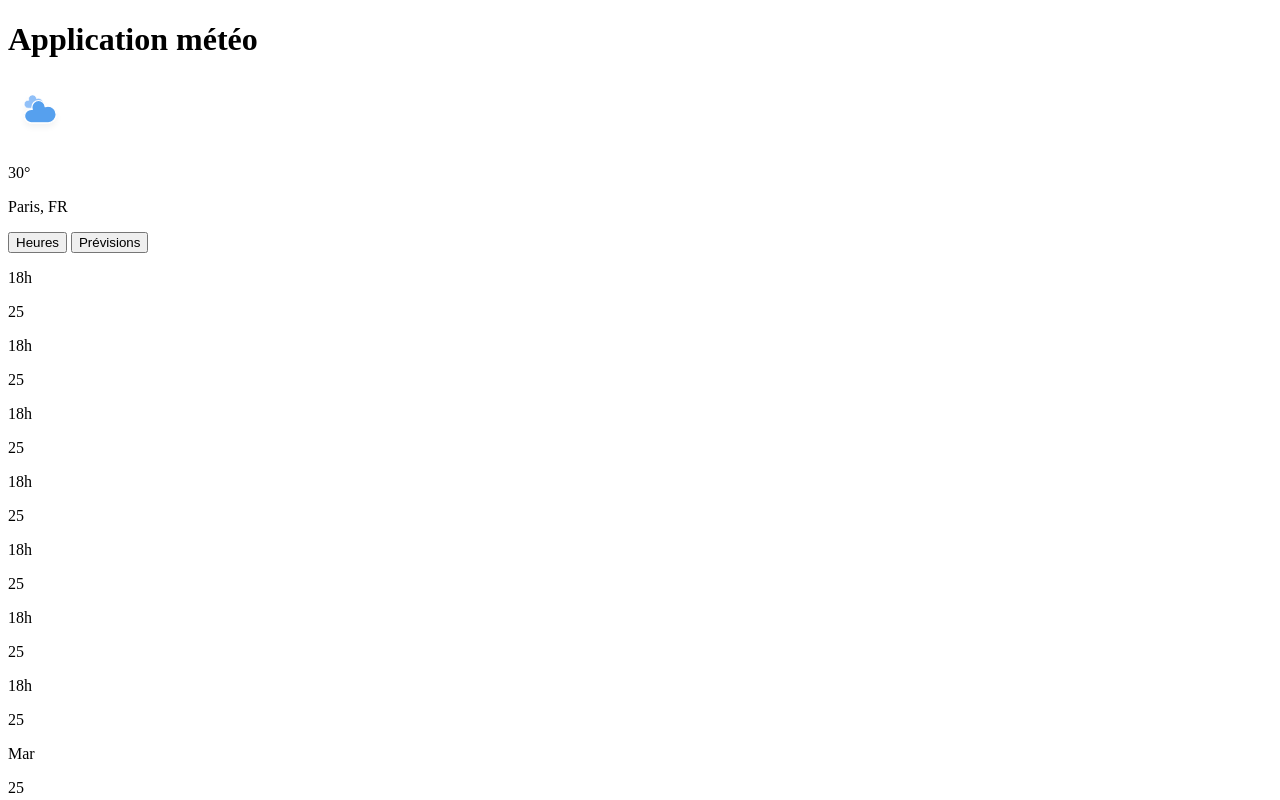
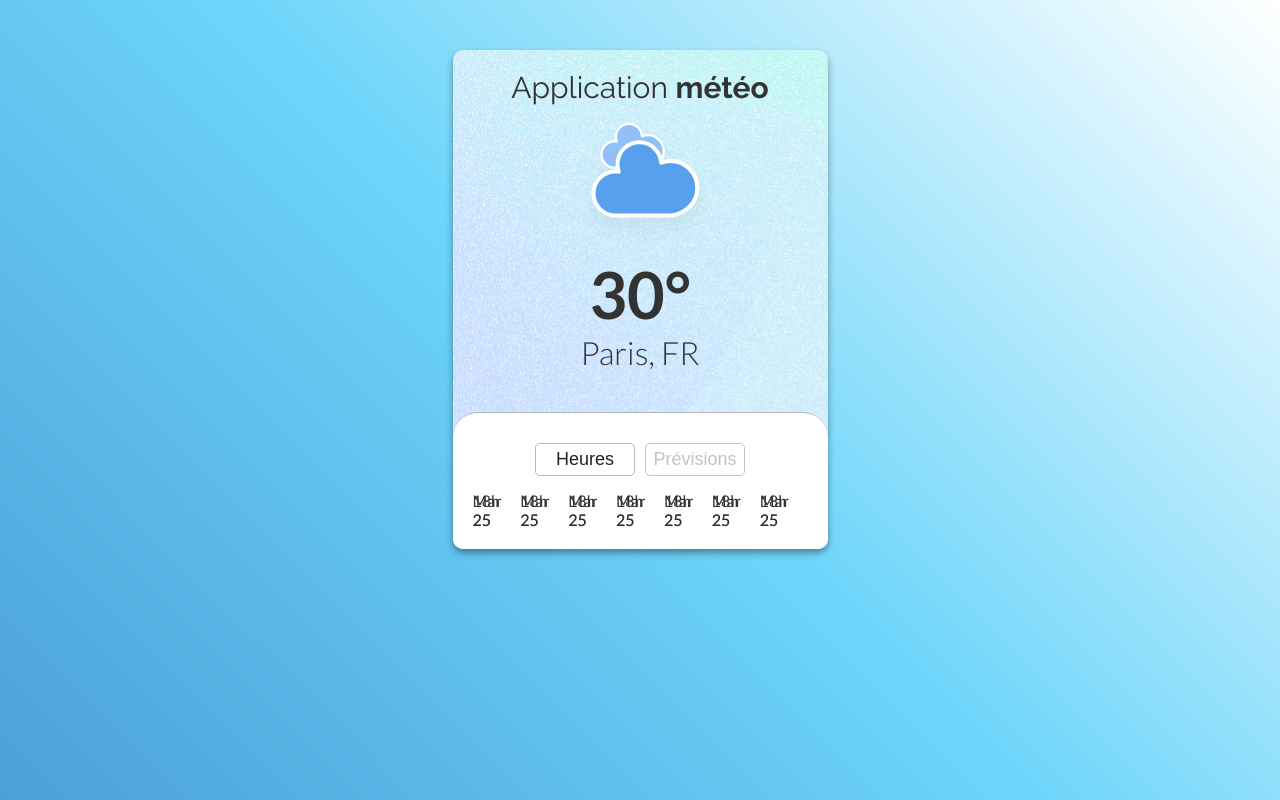
Before and after one commit to augustin-mbarga/weather-app, a plain HTML site: page index.html in a window 1280 px wide. Shown: the top 800 px of the page. Drawn offline with Linux system fonts and the light colour scheme.

Commit message:
Add CSS style - part 1 done.

```diff
--- a/index.html
+++ b/index.html
@@ -4,6 +4,17 @@
     <meta charset="UTF-8" />
     <meta name="viewport" content="width=device-width, initial-scale=1.0" />
     <title>Application Météo</title>
+    <!-- CSS file link -->
+    <link rel="stylesheet" href="style.css" />
+
+    <!-- Google fonts -->
+    <link rel="preconnect" href="https://fonts.googleapis.com" />
+    <link rel="preconnect" href="https://fonts.googleapis.com" />
+    <link rel="preconnect" href="https://fonts.gstatic.com" crossorigin />
+    <link
+      href="https://fonts.googleapis.com/css2?family=Lato:wght@100;300;400;700;900&family=Raleway:wght@100;200;300;400;500;600;700;800;900&display=swap"
+      rel="stylesheet"
+    />
   </head>
   <body>
 
@@ -18,7 +29,7 @@
       <h1>Application <span>météo</span></h1>
 
       <div class="weather-information">
-        <img src="ressources/jour/04d.svg" class="weather-image" alt="logo météo">
+        <img src="ressources/jour/04d.svg" class="weather-logo" alt="logo météo">
         <div class="bloc-info">
           <p class="temperature">30°</p>
           <p class="position">Paris, FR</p>
--- /dev/null
+++ b/style.css
@@ -0,0 +1,104 @@
+*,
+::before,
+::after {
+  box-sizing: border-box;
+  margin: 0;
+  padding: 0;
+}
+
+body {
+  min-height: 100vh;
+  font-family: Lato, Helvetica, sans-serif;
+  background: linear-gradient(45deg, #4ba0d9, #6dd5fa, #ffffff);
+  padding: clamp(20px, 5vw, 50px) 20px 10px;
+}
+
+.container {
+    max-width: 375px;
+    background: #f1f1f1;
+    color: #333;
+    padding-top: 20px;
+    box-shadow: 0 4px 7px rgba(0, 0, 0, 0.375);
+    border-radius: 10px;
+    margin: 0 auto;
+    background: url(ressources/gradient.jpg);
+    background-size: cover;
+}
+h1 {
+    font-family: Raleway, sans-serif;
+    font-size: 30px;
+    font-weight: 400;
+    text-align: center;
+    position: relative;
+}
+h1 span {
+    font-weight: bold;
+}
+.weather-information {
+    display: flex;
+    justify-content: center;
+    align-items: center;
+    flex-direction: column;
+    padding: 0 10px;
+    margin-bottom: 40px;
+    /* position: relative; */
+}
+.weather-logo {
+    transform: scale(1.4);
+    width: 150px;
+    border-radius: 50%;
+}
+.bloc-info {
+    text-align: center;
+}
+.temperature {
+    font-size: 65px;
+    font-weight: bolder;
+}
+.position {
+    font-size: 32px;
+    font-weight: 300;
+    word-break: break-all;
+}
+.bottom-content {
+    border-top: 1px solid #3333335a;
+    border-top-right-radius: 25px;
+    border-top-left-radius: 25px;
+    border-bottom-right-radius: 10px;
+    border-bottom-left-radius: 10px;
+    padding: 30px 20px 20px;
+    background: #fff;
+}
+.tabs {
+    display: flex;
+    justify-content: center;
+    margin-bottom: 15px;
+}
+.tabs button {
+    border: 1px solid #c3c3c3;
+    color: #c3c3c3;
+    border-radius: 5px;
+    font-size: 18px;
+    min-width: 100px;
+    padding: 5px;
+    margin: 0 5px;
+    background: transparent;
+    cursor: pointer;
+}
+.tabs button:hover {
+    color: #9d9d9d;
+    border: 1px solid #c7c7c7;
+}
+.tabs button.active {
+    color: #222;
+    border: 1px solid #b6b6b6;
+}
+.forecast-content {
+    display: grid;
+}
+.day-forecast,
+.hour-forecast {
+    grid-area: 1 / 1 / 2 / 2;
+    display: grid;
+    grid-template-columns: repeat(7, 1fr);
+}
```
